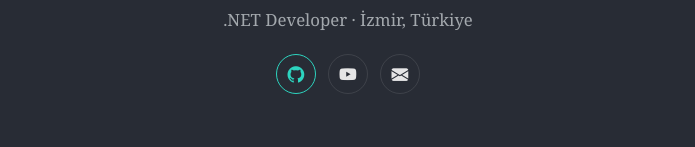
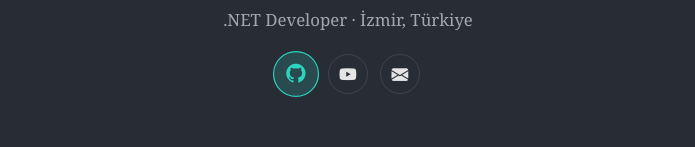
Before and after one commit to codebato/Portfolio-static, a plain HTML site: page index.html in a window 1280 px wide. In both pictures the pointer is over the link 588 px from the left and 385 px from the top of the page. Shown: the part 311-458 px from the top of the page, without its empty margins (292-987 px from the left). Drawn offline with nearby package versions, Linux system fonts and the light colour scheme.

Commit message:
Sosyal ikonlara hover efekti ekle, _headers dosyasını kaldır
- GitHub/YouTube/mail ikonları hover ve klavye odağında büyüyor, logo sallanıyor
  (Skills'teki wiggle animasyonu tekrar kullanıldı)
- _headers kaldırıldı: site Render'da barındırılıyor, bu dosya sadece
  Cloudflare Pages'te çalışıyor; güvenlik başlıkları Render panelinden eklenecek

Co-Authored-By: Claude Opus 5.5 <noreply@anthropic.com>

```diff
--- a/css/site.css
+++ b/css/site.css
@@ -167,13 +167,29 @@ button:focus-visible {
     align-items: center;
     justify-content: center;
     font-size: 1.05rem;
-    transition: color 0.2s ease, border-color 0.2s ease;
+    transition: transform 0.2s ease, color 0.2s ease, border-color 0.2s ease, background-color 0.2s ease;
 }
 
-.social-links a:hover {
+/* Skills chip'leriyle aynı efekt: büyür, zemin renklenir, logo sallanır.
+   :focus-visible = klavyeyle (Tab) gezenler de aynı geri bildirimi görsün */
+.social-links a:hover,
+.social-links a:focus-visible {
+    transform: scale(1.15);
     color: var(--accent);
     border-color: var(--accent);
+    background-color: var(--accent-soft);
     text-decoration: none;
+}
+
+/* <i> inline olduğu için rotate çalışsın diye inline-block */
+.social-links i {
+    display: inline-block;
+}
+
+/* wiggle animasyonu aşağıda Skills bölümünde tanımlı; burada tekrar kullanılıyor */
+.social-links a:hover i,
+.social-links a:focus-visible i {
+    animation: wiggle 0.5s ease-in-out;
 }
 
 /* hidden attribute'u display:flex tarafından ezilmesin */
```
Also changed, not shown: 1 other file.
